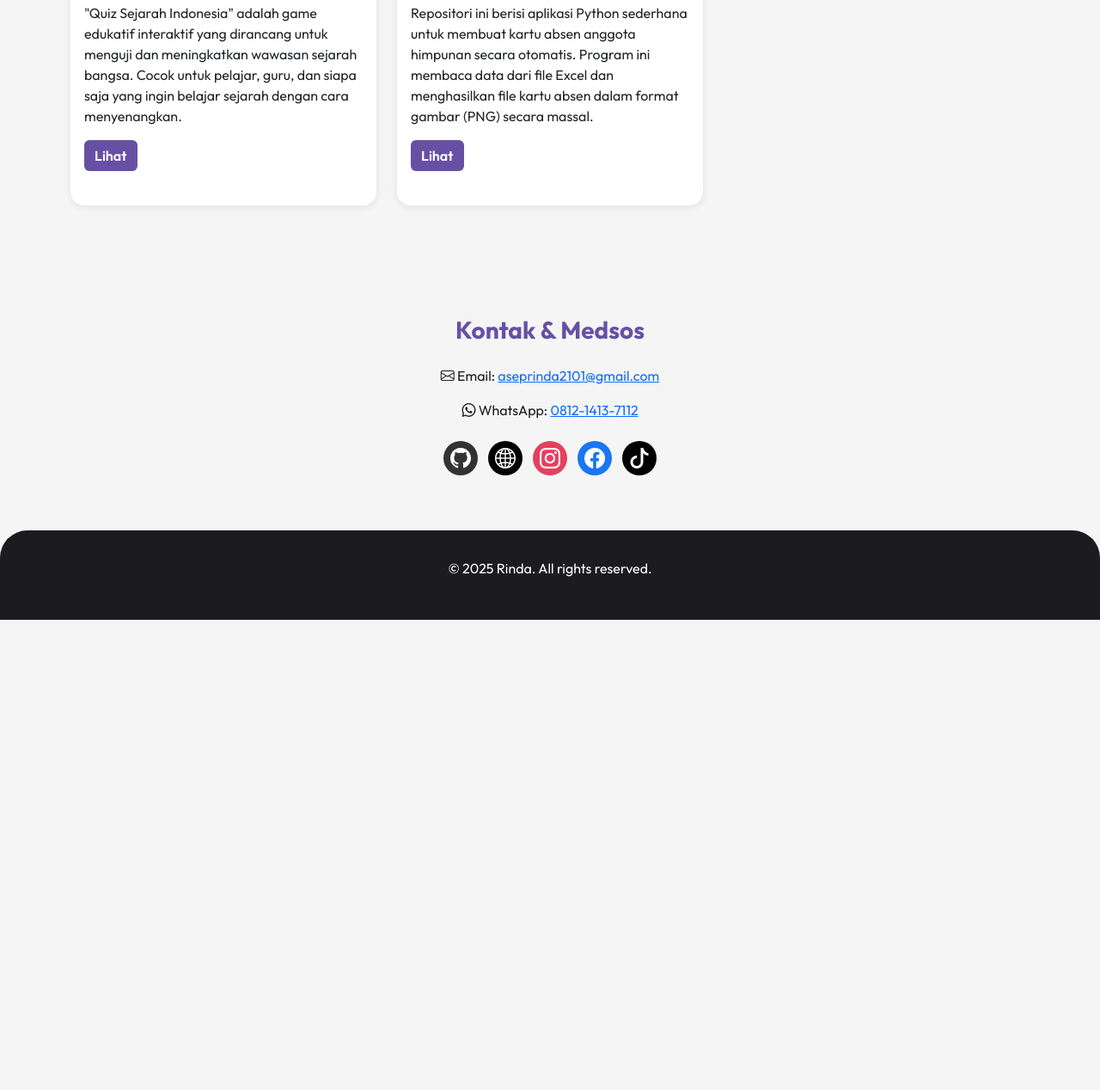
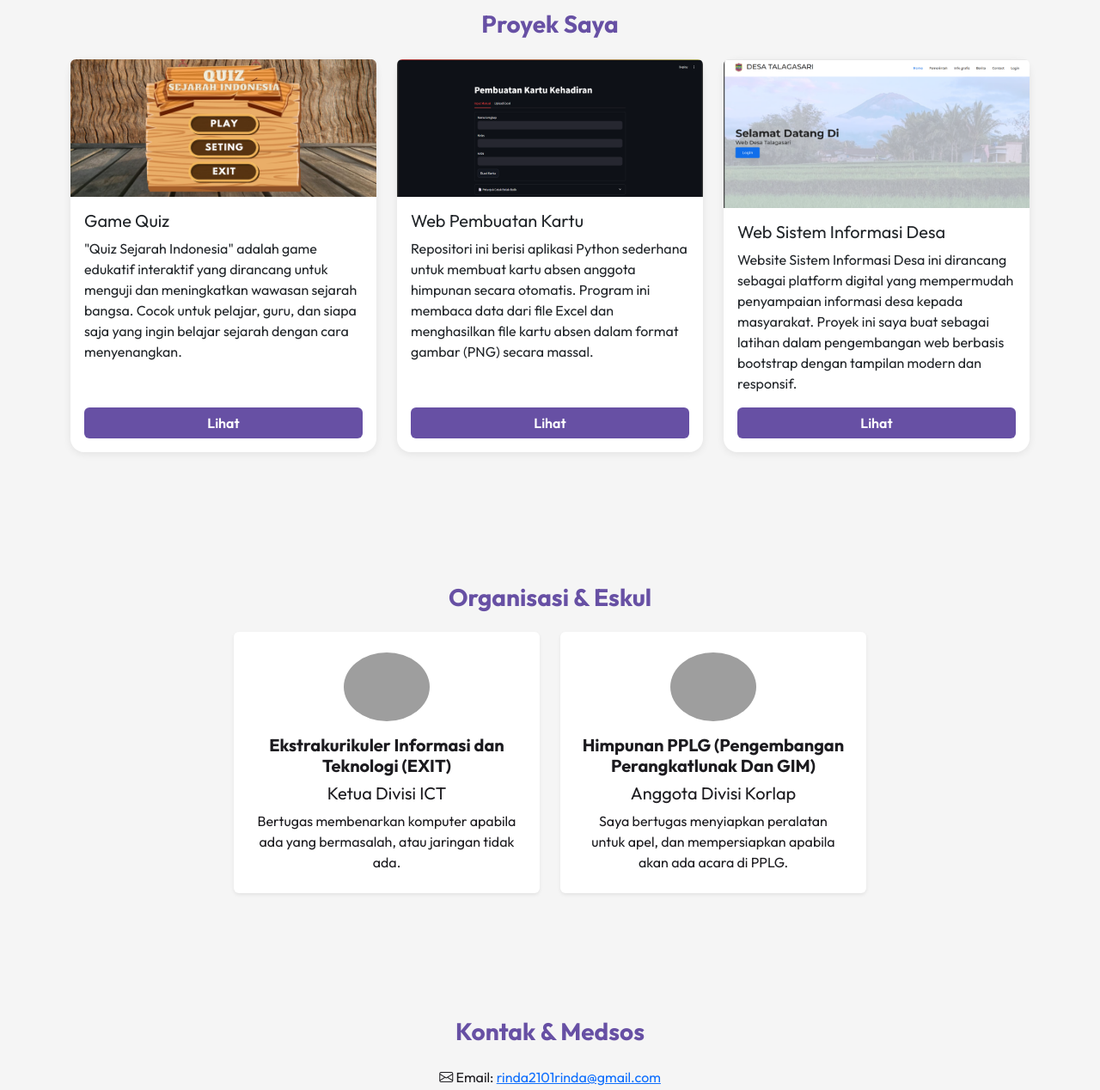
Before and after one commit to AR210108/Portofolio, a plain HTML site: page index.html in a window 1280 px wide. Shown: the part 1403-2671 px from the top of the page at 86% size. Before the commit the page ends 2124 px from the top, so only its background shows below. Drawn offline with nearby package versions, Linux system fonts and the light colour scheme; grey boxes are pictures that could not be loaded.

Commit message:
Update index.html

```diff
--- a/index.html
+++ b/index.html
@@ -193,17 +193,28 @@
   <section class="hero">
     <img src="/img/foto-profil.jpg" alt="Foto Profil" class="rounded-circle mb-3" width="150">
     <h2 class="fw-bold">RINDA</h2>
-    <p class="fs-5">Web Developer | Front-end & Back-end</p>
+    <p class="fs-5">Siswa PPLG | Siap Magang di Dunia Industri Digital</p>
     <a href="#proyek" class="btn btn-primary px-4 me-2">Lihat Proyek</a>
-    <a href="cv.pdf" class="btn btn-outline-light px-4">Unduh CV</a>
   </section>
 
   <!-- Tentang Saya -->
   <section class="container">
     <h3 class="mb-3">Tentang Saya</h3>
-    <p class="lead">Saya seorang pengembang web yang berpengalaman dalam membangun aplikasi menggunakan HTML, CSS,
-      JavaScript, dan Laravel. Tujuan saya adalah menciptakan solusi digital yang cerdas, menarik, dan efisien untuk
-      pengguna.</p>
+    <p class="lead">Saya Rinda, siswa kelas XII PPLG 2 di SMKN 1 Kawali, dengan minat dan keahlian di bidang
+      Pengembangan Perangkat Lunak dan Gim (PPLG). Saya memiliki ketertarikan besar dalam dunia coding, serta terbiasa
+      memperbaiki berbagai perangkat elektronik secara mandiri. Selain itu, saya juga gemar mendengarkan musik sebagai
+      sarana relaksasi dan inspirasi.
+      Saya dikenal sebagai pribadi yang tekun, suka belajar hal baru, dan memiliki semangat tinggi dalam menyelesaikan
+      tugas maupun proyek. Ke depannya, saya berharap dapat terus mengembangkan keterampilan di bidang teknologi serta
+      berkontribusi dalam menciptakan solusi digital yang bermanfaat.</p>
+
+    <h3 class="mb-3">Tujuan PKL</h3>
+    <p class="lead">
+      Saya mengikuti Praktik Kerja Lapangan (PKL) di PT Inovindo Digital Media untuk memperluas wawasan dan pengalaman
+      dalam dunia industri digital, khususnya di bidang pengembangan web dan perangkat lunak. Saya berharap dapat
+      belajar secara langsung dari profesional di bidangnya serta berkontribusi sesuai dengan kemampuan saya.
+    </p>
+
   </section>
 
   <!-- Skills -->
@@ -242,40 +253,80 @@
   <!-- Proyek -->
   <section class="container" id="proyek">
     <h3 class="mb-4 text-center">Proyek Saya</h3>
-    <div class="row">
-      <div class="col-md-4">
-        <div class="card mb-4">
+    <div class="row justify-content-center">
+      <div class="col-md-4 mb-4">
+        <div class="card h-100">
           <img src="/img/proyek1.jpg" class="card-img-top rounded-top" alt="Proyek 1">
-          <div class="card-body">
+          <div class="card-body d-flex flex-column">
             <h5 class="card-title">Game Quiz</h5>
             <p class="card-text">"Quiz Sejarah Indonesia" adalah game edukatif interaktif yang dirancang untuk menguji
               dan meningkatkan wawasan sejarah bangsa. Cocok untuk pelajar, guru, dan siapa saja yang ingin belajar
               sejarah dengan cara menyenangkan.</p>
-            <a href="Quis Sejarah.apk" class="btn btn-primary">Lihat</a>
+            <a href="Quis Sejarah.apk" class="btn btn-primary mt-auto">Lihat</a>
           </div>
         </div>
       </div>
 
-      <div class="col-md-4">
-        <div class="card mb-4">
+      <div class="col-md-4 mb-4">
+        <div class="card h-100">
           <img src="/img/proyek2.png" class="card-img-top rounded-top" alt="Proyek 2">
-          <div class="card-body">
+          <div class="card-body d-flex flex-column">
             <h5 class="card-title">Web Pembuatan Kartu</h5>
             <p class="card-text">Repositori ini berisi aplikasi Python sederhana untuk membuat kartu absen anggota
               himpunan secara otomatis. Program ini membaca data dari file Excel dan menghasilkan file kartu absen dalam
               format gambar (PNG) secara massal.</p>
-            <a href="https://github.com/AR210108/py-kartu-absen-himpunan" class="btn btn-primary">Lihat</a>
+            <a href="https://github.com/AR210108/py-kartu-absen-himpunan" class="btn btn-primary mt-auto">Lihat</a>
+          </div>
+        </div>
+      </div>
+
+      <div class="col-md-4 mb-4">
+        <div class="card h-100">
+          <img src="/img/proyek3.png" class="card-img-top rounded-top" alt="Proyek 2">
+          <div class="card-body d-flex flex-column">
+            <h5 class="card-title">Web Sistem Informasi Desa</h5>
+            <p class="card-text">Website Sistem Informasi Desa ini dirancang sebagai platform digital yang mempermudah
+              penyampaian informasi desa kepada masyarakat. Proyek ini saya buat sebagai latihan dalam pengembangan web
+              berbasis bootstrap dengan tampilan modern dan responsif.</p>
+            <a href="https://github.com/AR210108/webdest" class="btn btn-primary mt-auto">Lihat</a>
           </div>
         </div>
       </div>
     </div>
   </section>
 
+
+  <!-- Organisasi -->
+  <section class="container">
+    <h3 class="mb-4 text-center">Organisasi & Eskul</h3>
+    <div class="row justify-content-center text-center">
+      <div class="col-md-4 mb-3">
+        <div class="p-4 bg-white rounded shadow-sm">
+          <img src="/img/Exit.png" alt="EXIT" class="rounded-circle mb-3" width="100" height="80">
+          <h5 class="fw-bold mb-2">Ekstrakurikuler Informasi dan Teknologi (EXIT)</h5>
+          <h5>Ketua Divisi ICT</h5>
+          <p class="mb-0">Bertugas membenarkan komputer apabila ada yang bermasalah, atau jaringan tidak ada.</p>
+        </div>
+      </div>
+      <div class="col-md-4 mb-3">
+        <div class="p-4 bg-white rounded shadow-sm">
+          <img src="/img/himpunan.png" alt="Himpunan PPLG" class="rounded-circle mb-3" width="100" height="80">
+          <h5 class="fw-bold mb-2">Himpunan PPLG (Pengembangan Perangkatlunak Dan GIM)</h5>
+          <h5>Anggota Divisi Korlap</h5>
+          <p class="mb-0">Saya bertugas menyiapkan peralatan untuk apel, dan mempersiapkan apabila akan ada acara di
+            PPLG.</p>
+        </div>
+      </div>
+    </div>
+  </section>
+
+
   <!-- Kontak -->
   <section class="container" id="kontak">
     <h3 class="mb-4 text-center">Kontak & Medsos</h3>
     <div class="text-center">
-      <p><i class="bi bi-envelope"></i> Email: <a href="mailto:emailkamu@gmail.com">aseprinda2101@gmail.com</a></p>
+      <p><i class="bi bi-envelope"></i> Email: <a href="mailto:rinda2101rinda@gmail.com">rinda2101rinda@gmail.com</a>
+      </p>
       <p><i class="bi bi-whatsapp"></i> WhatsApp: <a href="https://wa.me/6281214137112"
           target="_blank">0812-1413-7112</a></p>
     </div>
@@ -290,9 +341,6 @@
         style="background-color: #e4405f; color: white;">
         <i class="bi bi-instagram"></i>
       </a>
-      <a href="" class="sosmed-circle" style="background-color: #1877f2; color: white;">
-        <i class="bi bi-facebook"></i>
-      </a>
       <a href="https://tiktok.com/@rineclipse3" class="sosmed-circle" style="background-color: #000; color: white;">
         <i class="bi bi-tiktok"></i>
       </a>
```
